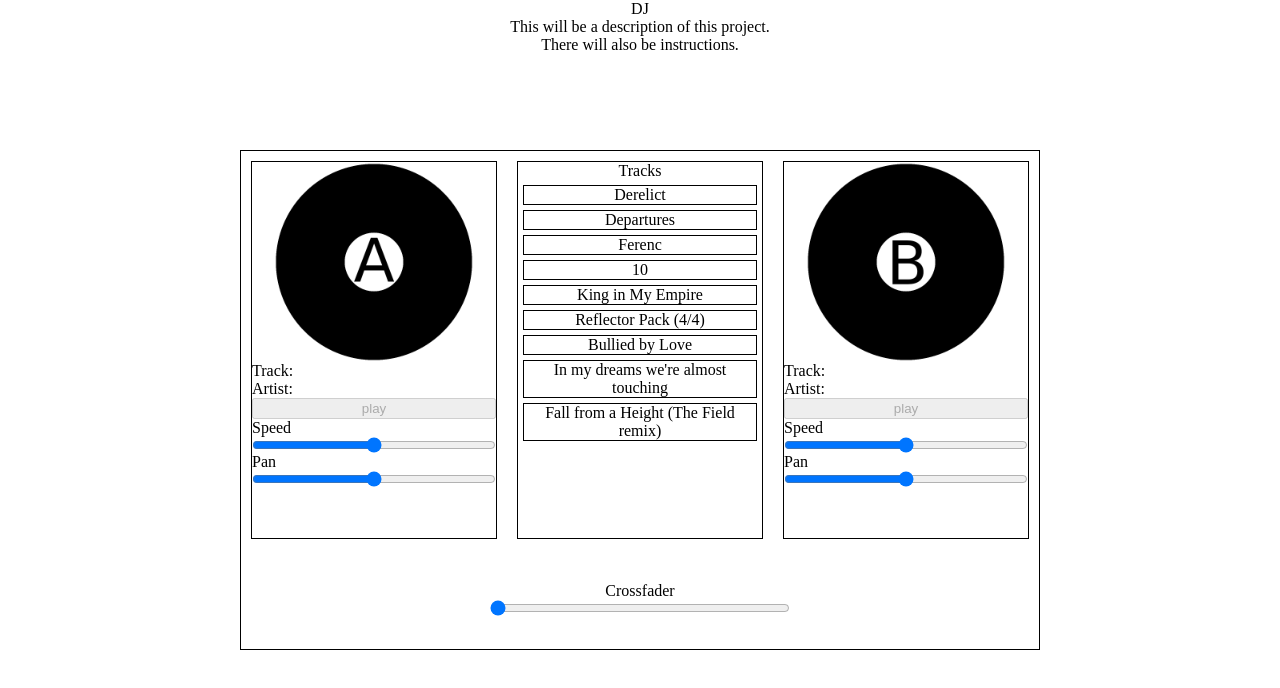
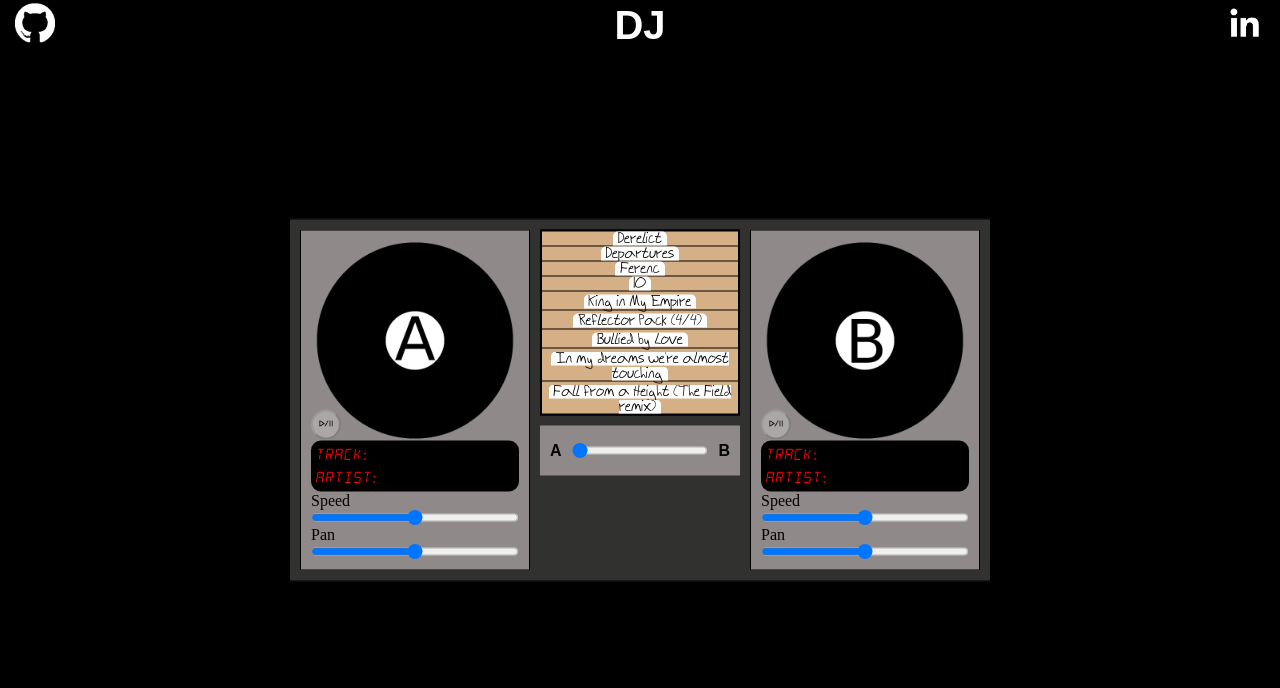
Before and after one commit to tbeddy/dj, a website built with webpack: page index.html in a window 1280 px wide. Built offline with nearby package versions, Linux system fonts and the light colour scheme; files whose address does not match are found by name.

Commit message:
Various style changes

```diff
--- a/index.html
+++ b/index.html
@@ -11,72 +11,91 @@
 
 <body>
     <header>
+        <a href="https://github.com/tbeddy/dj">
+            <img class="logo-img" src="./src/images/github.png">
+        </a>
         <p class="title">DJ</p>
-        <p>This will be a description of this project.</p>
-        <p>There will also be instructions.</p>
+        <a href="https://www.linkedin.com/in/timcmbedford/">
+            <img class="logo-img" src="./src//images/linkedin.png">
+        </a>
     </header>
 
-    <body>
+    <div class="main">
         <div class="main-area">
             <div class="all-tracks-area">
+                <div class="turntable">
                     <div class="track-area">
                         <audio id="track1" crossorigin="anonymous"></audio>
                         <img
                             class="record-img"
                             src="./src/images/record_a.png"
                         >
-                    <div class="track-info">
+                        <button class="ppButton" id="ppButton1" disabled>
+                            <img src="./src/images/play-pause-svgrepo-com.png">
+                        </button>
+                        <div class="all-track-info">
+                            <div class="track-info alarm-text">
                                 <span>Track:</span>
                                 <span class="track-title"></span>
                             </div>
-                    <div class="track-info">
+                            <div class="track-info alarm-text">
                                 <span>Artist:</span>
                                 <span class="track-artist"></span>
                             </div>
-                    <button id="ppButton1" disabled>play</button>
+                        </div>
                         <label for="speed1">Speed</label>
                         <input type="range" id="speed1" min="0.0" max="2.0" step="0.01">
                         <label for="pan1">Pan</label>
                         <input type="range" id="pan1" min="-1.0" max="1.0" step="0.01">
                     </div>
-                <div id="track-bank">
-                    <p id="track-bank-header">
-                        Tracks
-                    </p>
                 </div>
+                <div id="middle-section">
+                    <div id="track-bank"></div>
+                    <div class="crossfader-area">
+                        <p class="letter-label">A</p>
+                        <input type="range" id="crossfader" min="0" max="1.0" step="0.01" value="0">
+                        <p class="letter-label">B</p>
+                    </div>
+                </div>
+                <div class="turntable">
                     <div class="track-area">
                         <audio id="track2" crossorigin="anonymous"></audio>
                         <img
                             class="record-img"
                             src="./src/images/record_b.png"
                         >
-                    <div class="track-info">
+                        <button class="ppButton" id="ppButton2" disabled>
+                            <img src="./src/images/play-pause-svgrepo-com.png">
+                        </button>
+                        <div class="all-track-info">
+                            <div class="track-info alarm-text">
                                 <span>Track:</span>
                                 <span class="track-title"></span>
                             </div>
-                    <div class="track-info">
+                            <div class="track-info alarm-text">
                                 <span>Artist:</span>
                                 <span class="track-artist"></span>
                             </div>
-                    <button id="ppButton2" disabled>play</button>
+                        </div>
                         <label for="speed2">Speed</label>
                         <input type="range" id="speed2" min="0.0" max="2.0" step="0.01">
                         <label for="pan2">Pan</label>
                         <input type="range" id="pan2" min="-1.0" max="1.0" step="0.01">
                     </div>
                 </div>
-            <div class="crossfader-area">
-                <label for="crossfader">Crossfader</label>
-                <input type="range" id="crossfader" min="0" max="1.0" step="0.01" value="0">
             </div>
         </div>
-
-    </body>
+    </div>
     <style>
         @font-face {
             font-family: "alarmClock";
             src: url("src/fonts/alarm_clock.ttf");
         }
+        @font-face {
+            font-family: "scribble";
+            src: url("src/fonts/ScribbleZack.ttf");
+        }
     </style>
     <script src="./dist/main.js"></script>
+</body>
 </html>
--- a/src/index.js
+++ b/src/index.js
@@ -15,8 +15,10 @@ tracks.forEach((track, idx) => {
   li.classList.add("track-listing");
   li.setAttribute("draggable", "true");
   li.setAttribute("id", idx);
-  const text = document.createTextNode(track.title);
-  li.appendChild(text);
+  const label = document.createElement("div");
+  label.classList.add("label");
+  label.innerText = track.title;
+  li.appendChild(label);
   ul.appendChild(li);
 });
 trackBank.appendChild(ul);
@@ -120,11 +122,9 @@ const playOrPause = (n) => {
   const audio = n === 1 ? track1.mediaElement : track2.mediaElement;
   const record_img = audio.parentElement.querySelector('.record-img');
   if (audio.paused) {
-    ppButton.innerHTML = "pause";
     record_img.classList.add("rotate");
     audio.play();
   } else {
-    ppButton.innerHTML = "play";
     record_img.classList.remove("rotate");
     audio.pause();
   }
--- a/src/styles/body.scss
+++ b/src/styles/body.scss
@@ -1,3 +1,16 @@
+$equipment-grey: rgb(143, 137, 137);
+
+.main {
+  flex-grow: 2;
+  display: flex;
+  flex-flow: column;
+  // height: 100%;
+  height: 95vh;
+  width: 100%;
+  flex: 0 1 auto;
+  background-color: black;
+}
+
 .main-area {
   display: flex;
   flex-direction: column;
@@ -5,15 +18,18 @@
   left: 50%;
   top: 50%;
   transform: translate(-50%, -50%);
-  height: 500px;
-  width: 800px;
   border: solid black 1px;
+  background-color: rgb(49, 49, 47);
+  background-size: cover;
 }
 
 .all-tracks-area {
   display: flex;
   flex-direction: row;
-  flex-grow: 2;
+}
+
+.turntable {
+  width: 250px;
 }
 
 .track-area {
@@ -21,13 +37,35 @@
   flex-direction: column;
   border: solid black 1px;
   margin: 10px;
-  width: 100%;
+  padding: 10px;
+  background-color: $equipment-grey;
+}
+
+.all-track-info {
+  background-color: black;
+  border-radius: 10px;
 }
 
 .track-info {
   display: flex;
   flex-direction: row;
   justify-content: space-between;
+  margin: 5px;
+}
+
+.alarm-text {
+  text-transform: uppercase;
+  font-family: "alarmClock";
+  color: red;
+}
+
+.ppButton {
+  position: absolute;
+  top: 190px;
+  height: 30px;
+  width: 30px;
+  border-radius: 50%;
+  outline: none;
 }
 
 .record-img {
@@ -49,31 +87,51 @@
   }
 }
 
+#middle-section {
+  width: 200px;
+}
+
 .crossfader-area {
   display: flex;
-  flex-direction: column;
+  flex-direction: row;
   align-items: center;
   justify-content: center;
-  height: 100px;
+  height: 50px;
+  width: inherit;
   align-self: center;
+  background-color: $equipment-grey;
 
   input[type=range] {
-    width: 300px;
+    width: 150px;
   }
 }
 
-#track-bank {
+.letter-label {
   margin: 10px;
-  width: 100%;
-  border: solid black 1px;
+  font-weight: bold;
+  font-family: Arial, Helvetica, sans-serif;
 }
 
-#track-bank-header {
-  text-align: center;
+#track-bank {
+  margin: 10px 0px;
+  border: solid black 1px;
+  background-color: black;
 }
 
 .track-listing {
   text-align: center;
-  margin: 5px;
-  border: solid black 1px;
+  margin: 1px;
+  font-family: "scribble";
+  background-color: #d5b087;
+
+  &:hover {
+    cursor: pointer;
+  }
 }
+
+.label {
+  display: inline;
+  background-color: white;
+  padding: 0px 5px;
+  border-radius: 5px 5px 0px 0px;
+}
--- a/src/styles/header.scss
+++ b/src/styles/header.scss
@@ -1,5 +1,22 @@
 header {
-  p {
-    text-align: center;
+  display: flex;
+  flex-direction: row;
+  justify-content: space-between;
+  align-items: center;
+  // height: 5vh;
+  height: 50px;
+  background-color: black;
+
+  .title {
+    font-family: Arial, Helvetica, sans-serif;
+    font-weight: bold;
+    font-size: 40px;
+    color: white;
   }
 }
+
+.logo-img {
+  height: 40px;
+  width: 40px;
+  margin: 0px 15px;
+}
--- a/src/styles/index.scss
+++ b/src/styles/index.scss
@@ -1,3 +1,13 @@
 @import './reset.css';
 @import './header.scss';
 @import './body.scss';
+
+body {
+  display: flex;
+  flex-direction: column;
+}
+
+img {
+  pointer-events: none;
+  user-select: none;
+}
```
Also changed, not shown: src/fonts/ScribbleZack.ttf (added), src/images/github.png (added), src/images/linkedin.png (added), src/images/play-pause-svgrepo-com.png (added), src/images/record_sleeve.png. Lines whose indentation alone changed are shown as unchanged.
